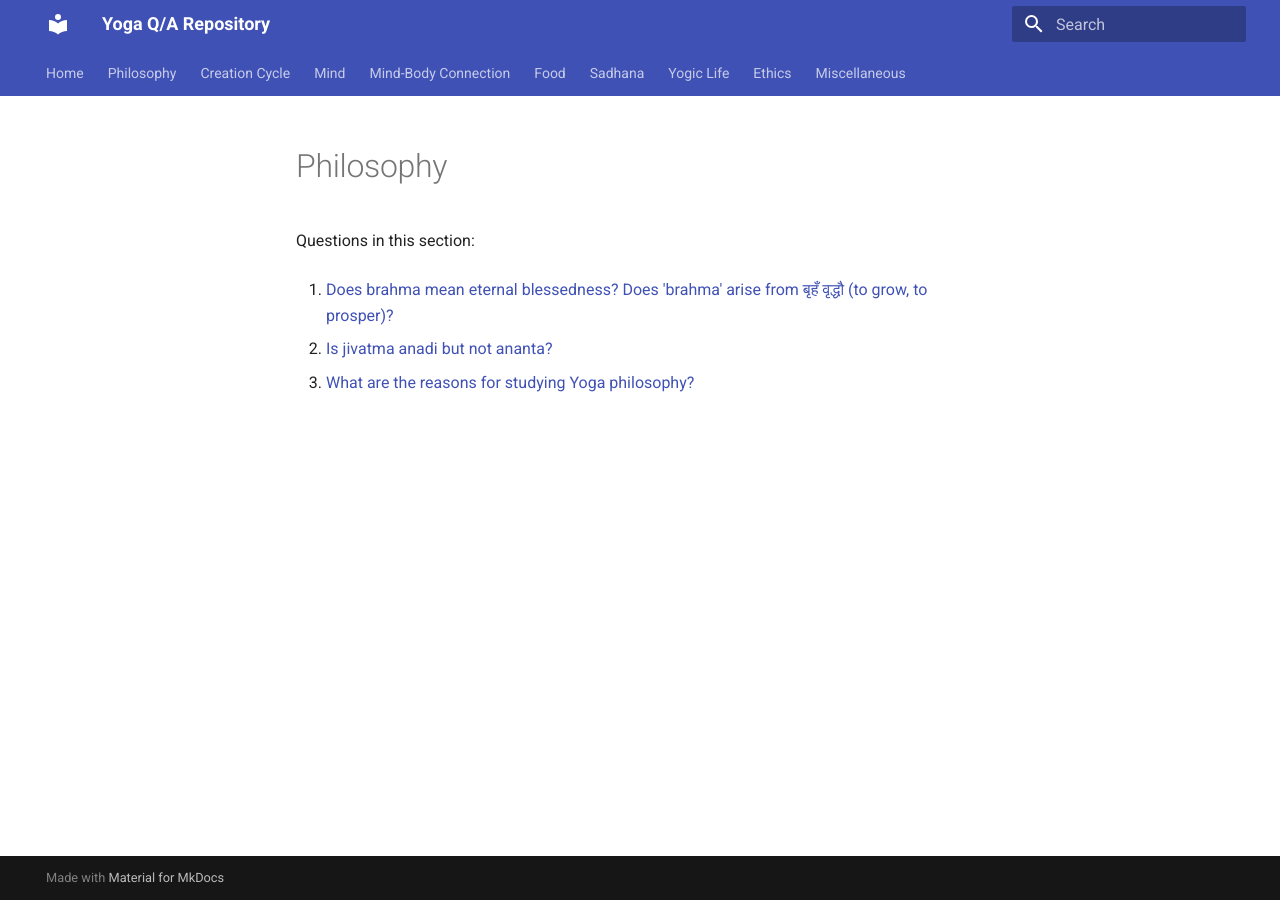
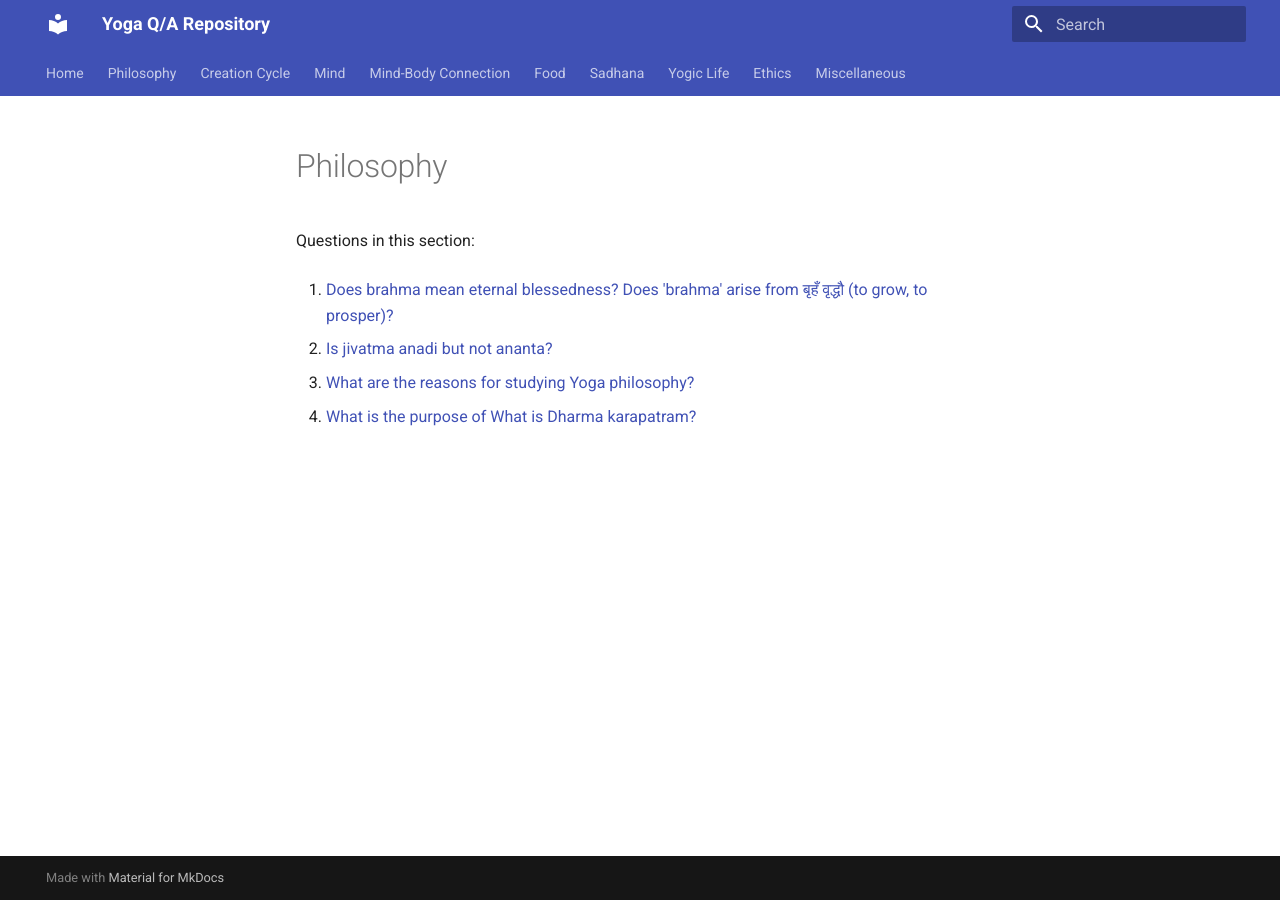
Before and after one commit to yogiclife/yoga-qa, an MkDocs documentation site: the page built from docs/philosophy/README.md, in a window 1280 px wide. Built offline with MkDocs 1.6.1 and Material for MkDocs 9.7.7, drawn with Linux system fonts in a browser that asks for light colours.

Commit message:
Update topic indices [skip ci]

```diff
--- a/docs/philosophy/README.md
+++ b/docs/philosophy/README.md
@@ -7,3 +7,5 @@ Questions in this section:
 2. [Is jivatma anadi but not ananta?](is-jivatma-anadi-but-not-ananta-20260628-103314.md)
 
 3. [What are the reasons for studying Yoga philosophy?](what-are-the-reasons-for-studying-yoga-philosophy-20260628-103602.md)
+
+4. [What is the purpose of What is Dharma karapatram?](what-is-the-purpose-of-what-is-dharma-karapatram-20260628-114256.md)
```
